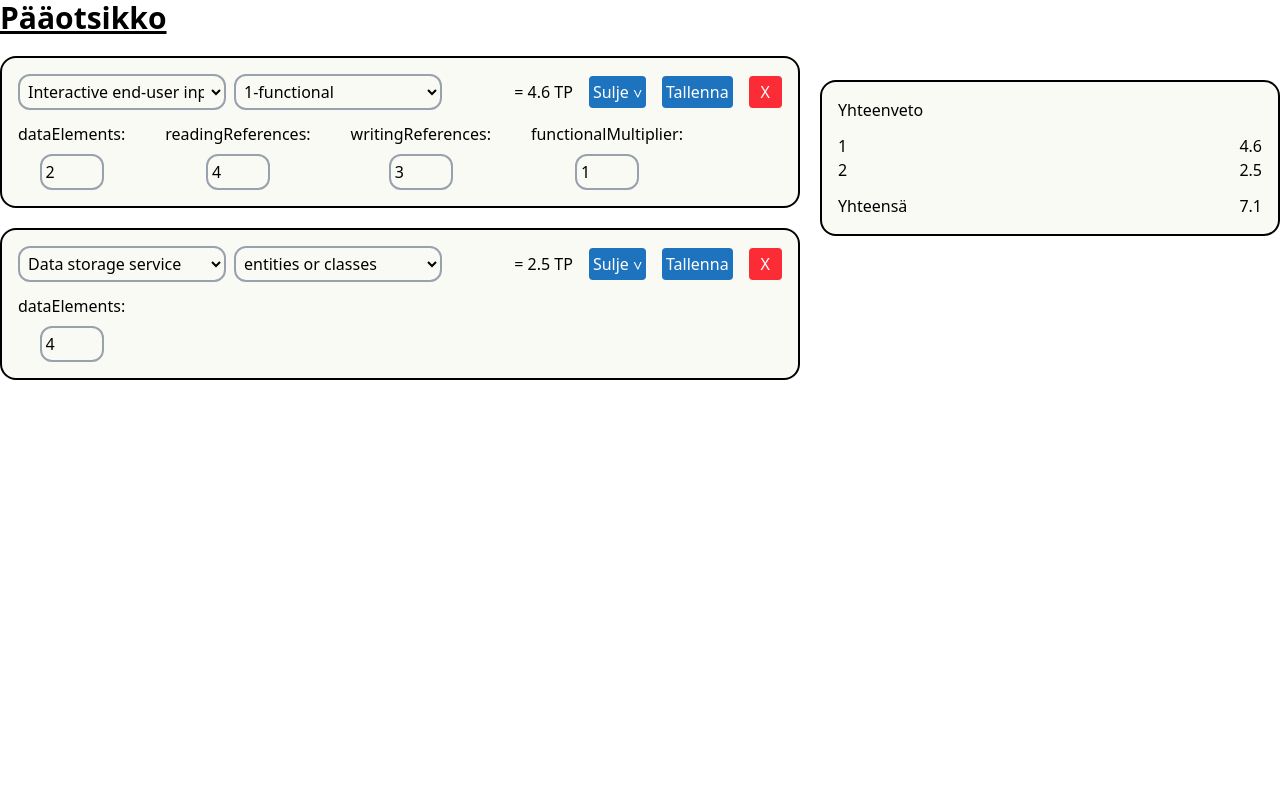
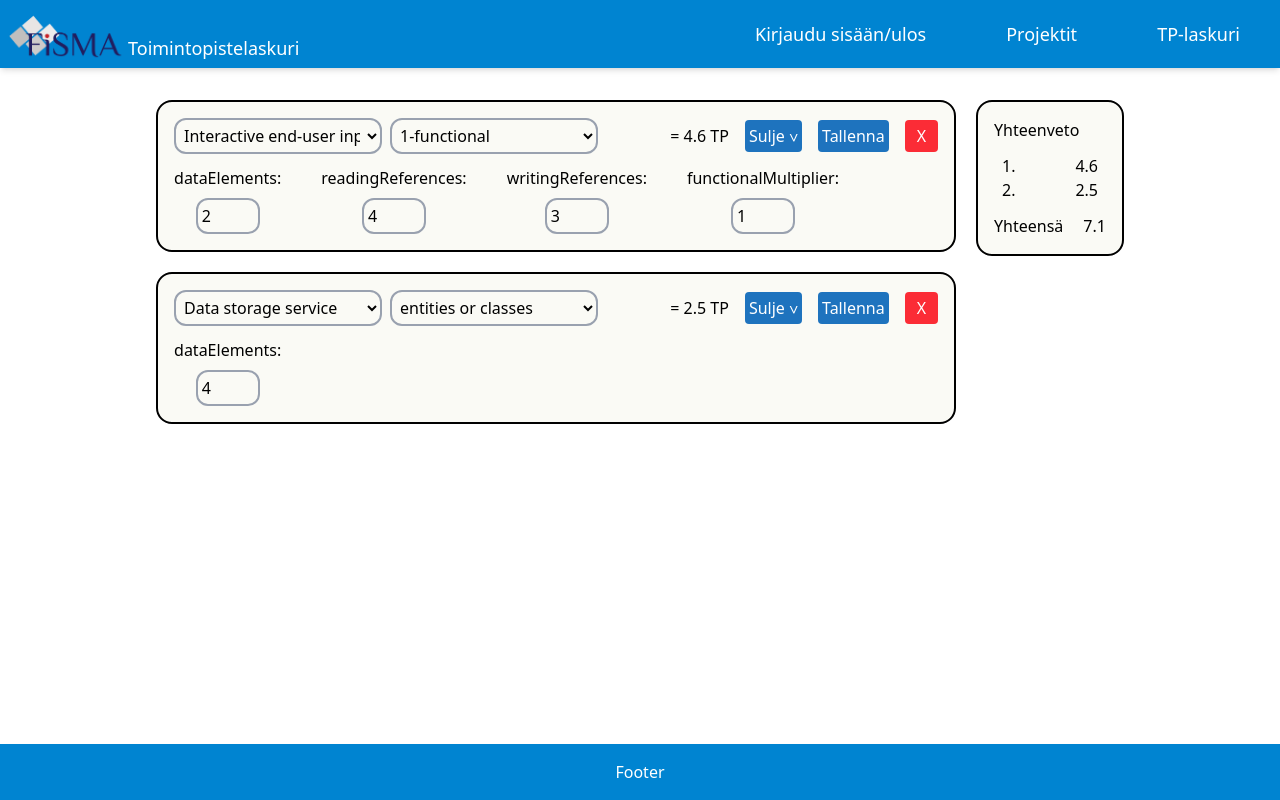
Before and after one commit to fisma-benefit-app/benefit-app, a React (Vite) app in the folder frontend/: page /login in a window 1280 px wide. Built offline with nearby package versions, Linux system fonts and the light colour scheme.

Commit message:
feat: change layout to be modular

```diff
--- a/frontend/src/App.tsx
+++ b/frontend/src/App.tsx
@@ -1,13 +1,16 @@
-// import CalculationDemo from "./demo/CalculationDemo"
+import Header from "./components/Header.tsx";
+import Footer from "./components/Footer.tsx";
 import Project from "./components/Project.tsx";
 
 export default function App() {
 
   return (
     <>
-      <h1 className="text-3xl font-bold underline" >Pääotsikko</h1>
-      {/*<CalculationDemo />*/}
-      <Project />
+      <Header />
+      <main className="pt-20 pb-20 w-full flex justify-center">
+        <Project />
+      </main>
+      <Footer />
     </>
   )
 }
--- a/frontend/src/Layout.tsx
+++ /dev/null
@@ -1,30 +0,0 @@
-import './index.css'
-import { ReactNode } from 'react';
-export default function Layout({children}: {children: ReactNode}) {
-    return (
-      <div className="relative min-h-screen">
-
-        {/* Header */}
-        <header className="fixed top-0 left-0 w-full bg-sky-600 text-white shadow-md flex items-stretch z-1">
-          {/* FISMA Logo on the upper left*/}
-          <img src="/Fisma_logo.png" alt="FISMA Logo" className="h-15 w-auto mb-2 ml-2"/>
-          <h1 className="text-lg flex items-end pb-1.5">Toimintopistelaskuri</h1>
-          <div className='absolute top-0 right-0 h-full flex items-center'>
-          <button className='h-full text-lg px-10 hover:bg-zinc-600 flex items-center'>Kirjaudu sisään/ulos</button>
-          <button className='h-full text-lg px-10 hover:bg-zinc-600 flex items-center'>Projektit</button>
-          <button className='h-full text-lg px-10 hover:bg-zinc-600 flex items-center'>TP-laskuri</button>
-          </div>
-        </header>
-
-        {/* Page Content */}
-        <main className="pt-20 pb-20 max-w-5xl mx-auto text-center ">
-        {children}
-        </main>
-
-        {/* Footer */}
-        <footer className="fixed bottom-0 left-0 w-full bg-sky-600 text-white py-4 shadow-md flex justify-center items-center z-1">
-          <p>Footer</p>
-        </footer>
-      </div>
-    );
-  }
--- /dev/null
+++ b/frontend/src/components/Footer.tsx
@@ -0,0 +1,9 @@
+const Footer = () => {
+    return (
+        <footer className="fixed bottom-0 left-0 w-full bg-sky-600 text-white py-4 shadow-md flex justify-center items-center z-1">
+            <p>Footer</p>
+        </footer>
+    )
+}
+
+export default Footer
--- a/frontend/src/components/FunctionalPointSummary.tsx
+++ b/frontend/src/components/FunctionalPointSummary.tsx
@@ -15,7 +15,7 @@ const calculateFunctionalComponentPoints = (component: TGenericComponent) => {
 
 const calculateTotalFunctionalComponentPoints = (components: TGenericComponent[]) => {
   let totalPoints = 0;
-  for (var x of components) {
+  for (const x of components) {
     totalPoints += calculateFunctionalComponentPoints(x)
   }
   return totalPoints;
@@ -28,9 +28,9 @@ export const FunctionalPointSummary = ({ functionalComponents }: FunctionalClass
       <div className="flex flex-col">
         {functionalComponents.map((component, i) => {
           return (
-            <div className="flex justify-between w-full">
+            <div className="flex justify-center gap-15 w-full">
               <div>
-                {i + 1}
+                {i + 1}.
               </div>
               <div>
                 {calculateFunctionalComponentPoints(component)}
@@ -39,7 +39,7 @@ export const FunctionalPointSummary = ({ functionalComponents }: FunctionalClass
           );
         })}
       </div>
-      <div className="flex justify-between w-full">
+      <div className="flex justify-center w-full gap-5">
         <div>
           Yhteensä
         </div>
--- /dev/null
+++ b/frontend/src/components/Header.tsx
@@ -0,0 +1,16 @@
+const Header = () => {
+    return (
+        <header className="fixed top-0 w-full bg-sky-600 text-white shadow-md flex items-stretch z-1">
+        {/* FISMA Logo on the upper left*/}
+        <img src="/Fisma_logo.png" alt="FISMA Logo" className="h-15 w-auto mb-2 ml-2"/>
+        <h1 className="text-lg flex items-end pb-1.5">Toimintopistelaskuri</h1>
+        <div className='absolute top-0 right-0 h-full flex items-center'>
+        <button className='h-full text-lg px-10 hover:bg-zinc-600 flex items-center'>Kirjaudu sisään/ulos</button>
+        <button className='h-full text-lg px-10 hover:bg-zinc-600 flex items-center'>Projektit</button>
+        <button className='h-full text-lg px-10 hover:bg-zinc-600 flex items-center'>TP-laskuri</button>
+        </div>
+      </header>
+    )
+}
+
+export default Header
```
